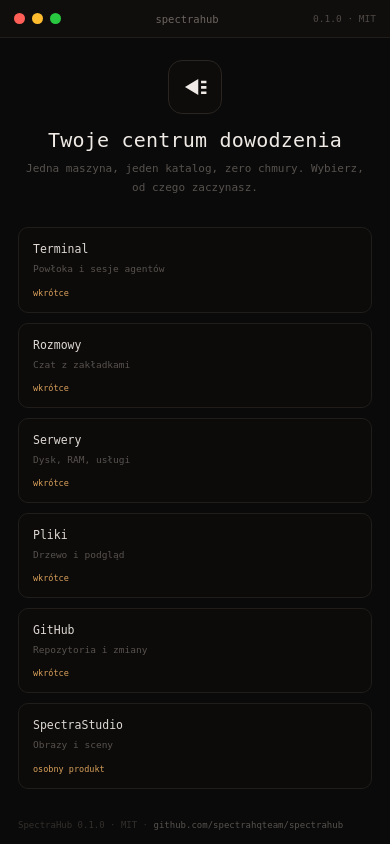
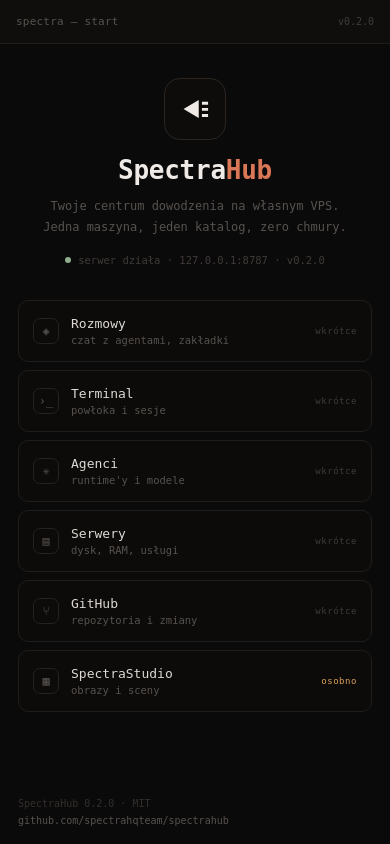
Before and after one commit to spectrahqteam/spectrahub, a website: page web/index.html in a window 390 px wide. Drawn offline with Linux system fonts and the light colour scheme.

Commit message:
feat(web): start screen with branches, mobile first; readable /health in browser
- rail with sections on desktop, single column on phones
- six branches: chat, terminal, agents, servers, github, studio
- /health returns a page when Accept: text/html, JSON otherwise

```diff
--- a/web/index.html
+++ b/web/index.html
@@ -2,55 +2,89 @@
 <html lang="pl">
 <head>
 <meta charset="utf-8">
-<meta name="viewport" content="width=device-width, initial-scale=1">
+<meta name="viewport" content="width=device-width, initial-scale=1, viewport-fit=cover">
+<meta name="theme-color" content="#0a0a0a">
 <title>SpectraHub</title>
 <link rel="stylesheet" href="styles.css">
 </head>
 <body>
-<div class="appwin">
+<main class="appwin">
   <header class="winbar">
     <span class="lights" aria-hidden="true"><i></i><i></i><i></i></span>
-    <span class="wintitle">spectrahub</span>
-    <span class="winacts">0.1.0 · MIT</span>
+    <span class="wintitle">spectra — start</span>
+    <span class="winacts">v0.2.0</span>
   </header>
 
   <div class="shell">
-    <aside class="rail" aria-label="Menu">
+    <aside class="rail" aria-label="Sekcje">
       <div class="brand">
         <span class="mark" aria-hidden="true"><svg viewBox="0 0 24 24"><path d="M3.4 12 L14.8 5.2 L14.8 18.8 Z M17.2 6.6 L21.8 6.6 L21.8 8.8 L17.2 8.8 Z M17.2 11.2 L21.8 11.2 L21.8 13.4 L17.2 13.4 Z M17.2 15.8 L21.8 15.8 L21.8 18 L17.2 18 Z"/></svg></span>
         <span class="bt"><b>SPECTRA</b><span>HUB</span></span>
       </div>
       <p class="sec">Praca</p>
-      <a class="it" href="#"><span class="ico">◆</span>Rozmowy<em>—</em></a>
-      <a class="it" href="#"><span class="ico">›_</span>Terminal<em>—</em></a>
+      <a class="it" href="#chat"><span class="ico">◈</span>Rozmowy<em>—</em></a>
+      <a class="it" href="#terminal"><span class="ico">›_</span>Terminal<em>—</em></a>
       <p class="sec">Sterowanie</p>
-      <a class="it" href="#"><span class="ico">✳</span>Agenci<em>—</em></a>
-      <a class="it" href="#"><span class="ico">▤</span>Serwery<em>—</em></a>
+      <a class="it" href="#agents"><span class="ico">✳</span>Agenci<em>—</em></a>
+      <a class="it" href="#servers"><span class="ico">▤</span>Serwery<em>—</em></a>
       <p class="sec">Kod i pliki</p>
-      <a class="it" href="#"><span class="ico">⑂</span>GitHub<em>—</em></a>
-      <a class="it" href="#"><span class="ico">▭</span>Pliki</a>
-      <div class="tail">3 / 4 online<div class="who"><i></i>właściciel · VPS</div></div>
+      <a class="it" href="#github"><span class="ico">⑂</span>GitHub<em>—</em></a>
+      <a class="it" href="#files"><span class="ico">▭</span>Pliki<em>—</em></a>
+      <p class="sec">Produkty</p>
+      <a class="it" href="#studio"><span class="ico">▦</span>SpectraStudio</a>
+      <div class="tail">
+        <span class="pill"><i class="dot ok"></i>4 / 4 online</span>
+        <span class="who"><i class="ava"></i>właściciel · VPS</span>
+      </div>
     </aside>
 
-    <main class="main">
+    <section class="main">
       <div class="hero">
-        <span class="big"><svg viewBox="0 0 24 24"><path d="M3.4 12 L14.8 5.2 L14.8 18.8 Z M17.2 6.6 L21.8 6.6 L21.8 8.8 L17.2 8.8 Z M17.2 11.2 L21.8 11.2 L21.8 13.4 L17.2 13.4 Z M17.2 15.8 L21.8 15.8 L21.8 18 L17.2 18 Z"/></svg></span>
-        <h1>Twoje centrum dowodzenia</h1>
-        <p>Jedna maszyna, jeden katalog, zero chmury. Wybierz, od czego zaczynasz.</p>
+        <span class="logo" aria-hidden="true"><svg viewBox="0 0 24 24"><path d="M3.4 12 L14.8 5.2 L14.8 18.8 Z M17.2 6.6 L21.8 6.6 L21.8 8.8 L17.2 8.8 Z M17.2 11.2 L21.8 11.2 L21.8 13.4 L17.2 13.4 Z M17.2 15.8 L21.8 15.8 L21.8 18 L17.2 18 Z"/></svg></span>
+        <h1>Spectra<span>Hub</span></h1>
+        <p class="sub">Twoje centrum dowodzenia na własnym VPS.<br>Jedna maszyna, jeden katalog, zero chmury.</p>
+        <p class="state"><i class="dot ok"></i>serwer działa · 127.0.0.1:8787 · v0.2.0</p>
       </div>
 
-      <div class="cards">
-        <a class="card" href="#"><b>Terminal</b><span>Powłoka i sesje agentów</span><em>wkrótce</em></a>
-        <a class="card" href="#"><b>Rozmowy</b><span>Czat z zakładkami</span><em>wkrótce</em></a>
-        <a class="card" href="#"><b>Serwery</b><span>Dysk, RAM, usługi</span><em>wkrótce</em></a>
-        <a class="card" href="#"><b>Pliki</b><span>Drzewo i podgląd</span><em>wkrótce</em></a>
-        <a class="card" href="#"><b>GitHub</b><span>Repozytoria i zmiany</span><em>wkrótce</em></a>
-        <a class="card" href="#"><b>SpectraStudio</b><span>Obrazy i sceny</span><em>osobny produkt</em></a>
-      </div>
+      <nav class="branches" aria-label="Gdzie chcesz wejść">
+        <a class="branch" id="chat" href="#chat">
+          <span class="bico">◈</span>
+          <span class="btx"><b>Rozmowy</b><span>czat z agentami, zakładki</span></span>
+          <span class="tag soon">wkrótce</span>
+        </a>
+        <a class="branch" id="terminal" href="#terminal">
+          <span class="bico">›_</span>
+          <span class="btx"><b>Terminal</b><span>powłoka i sesje</span></span>
+          <span class="tag soon">wkrótce</span>
+        </a>
+        <a class="branch" id="agents" href="#agents">
+          <span class="bico">✳</span>
+          <span class="btx"><b>Agenci</b><span>runtime'y i modele</span></span>
+          <span class="tag soon">wkrótce</span>
+        </a>
+        <a class="branch" id="servers" href="#servers">
+          <span class="bico">▤</span>
+          <span class="btx"><b>Serwery</b><span>dysk, RAM, usługi</span></span>
+          <span class="tag soon">wkrótce</span>
+        </a>
+        <a class="branch" id="github" href="#github">
+          <span class="bico">⑂</span>
+          <span class="btx"><b>GitHub</b><span>repozytoria i zmiany</span></span>
+          <span class="tag soon">wkrótce</span>
+        </a>
+        <a class="branch" id="studio" href="#studio">
+          <span class="bico">▦</span>
+          <span class="btx"><b>SpectraStudio</b><span>obrazy i sceny</span></span>
+          <span class="tag">osobno</span>
+        </a>
+      </nav>
 
-      <p class="foot">SpectraHub 0.1.0 · MIT · <a href="https://github.com/spectrahqteam/spectrahub">github.com/spectrahqteam/spectrahub</a></p>
-    </main>
+      <footer class="foot">
+        <span>SpectraHub 0.2.0 · MIT</span>
+        <a href="https://github.com/spectrahqteam/spectrahub">github.com/spectrahqteam/spectrahub</a>
+      </footer>
+    </section>
   </div>
-</div>
+</main>
 </body>
 </html>
--- a/web/styles.css
+++ b/web/styles.css
@@ -1,48 +1,101 @@
+/* mobile first: telefon jest pierwszym ekranem */
 *{box-sizing:border-box;margin:0;padding:0}
-html,body{height:100%}
-body{display:grid;place-items:center;padding:22px;background:radial-gradient(120% 90% at 50% 0%,#0d0c0b,#0a0a0a 55%);
- color:#ded9d4;font-family:"DejaVu Sans Mono",ui-monospace,SFMono-Regular,Menlo,Consolas,monospace;font-size:12px}
-svg{display:block;fill:none;stroke:currentColor;stroke-width:1.5}
-.appwin{width:min(1180px,100%);height:min(760px,calc(100vh - 44px));display:flex;flex-direction:column;background:#0a0a0a;
- border:1px solid #242120;border-radius:12px;overflow:hidden;box-shadow:0 30px 70px rgba(0,0,0,.55)}
-.winbar{height:38px;flex:0 0 38px;display:flex;align-items:center;gap:12px;padding:0 14px;background:#100e0d;border-bottom:1px solid #201d1a}
-.lights{display:flex;gap:7px}.lights i{width:11px;height:11px;border-radius:50%;display:block}
-.lights i:nth-child(1){background:#ff5f57}.lights i:nth-child(2){background:#febc2e}.lights i:nth-child(3){background:#28c840}
-.wintitle{font-size:10.5px;color:#6b6560;margin:0 auto}.winacts{font-size:9.5px;color:#4f4a46}
+:root{
+  --bg:#0a0a0a; --win:#0b0a0a; --bar:#100e0d; --line:#201d1a; --line2:#171614;
+  --ink:#ded9d4; --ink-hi:#efeae5; --muted:#57524e; --dim:#3f3b38; --dim2:#332f2c;
+  --accent:#d97757; --ok:#8fae8f; --warn:#d9a05a;
+}
+html{-webkit-text-size-adjust:100%}
+body{
+  min-height:100%;background:radial-gradient(120% 80% at 50% 0%,#0d0c0b,#0a0a0a 60%);
+  color:var(--ink);font-family:"DejaVu Sans Mono",ui-monospace,SFMono-Regular,Menlo,Consolas,monospace;
+  font-size:13px;padding:0;display:flex
+}
+svg{display:block;fill:none;stroke:currentColor}
+
+.appwin{flex:1;min-height:100dvh;display:flex;flex-direction:column;background:var(--win)}
+
+.winbar{height:44px;flex:0 0 44px;display:flex;align-items:center;gap:10px;padding:0 16px;
+  background:var(--bar);border-bottom:1px solid var(--line);position:sticky;top:0;z-index:5}
+.lights{display:none}
+.wintitle{font-size:11px;color:var(--muted);letter-spacing:.02em}
+.winacts{margin-left:auto;font-size:10px;color:var(--dim)}
+
 .shell{flex:1;display:flex;min-height:0}
-.rail{width:212px;flex:0 0 212px;border-right:1px solid #171614;background:#0b0a0a;display:flex;flex-direction:column;padding:14px 0 12px}
-.brand{display:flex;align-items:center;gap:10px;padding:0 16px 14px}
-.mark{width:28px;height:28px;border:1px solid #241f1c;border-radius:8px;display:grid;place-items:center}
-.mark svg{width:16px;height:16px;fill:#efeae5;stroke:none}
-.bt b{display:block;font-size:10px;letter-spacing:.22em;color:#efeae5}.bt span{display:block;font-size:7.5px;letter-spacing:.16em;color:#4a4642;margin-top:2px}
-.sec{font-size:7.5px;letter-spacing:.22em;text-transform:uppercase;color:#332f2c;padding:12px 18px 5px}
-.it{display:flex;align-items:center;gap:10px;padding:8px 16px;font-size:11px;color:#6b6560;text-decoration:none}
-.it .ico{width:16px;color:#4a4642}
-.it em{margin-left:auto;font-style:normal;font-size:9px;color:#332f2c}
-.it:hover{color:#a9a29c}
-.tail{margin-top:auto;padding:10px 16px 0;font-size:9px;color:#57524e}
-.who{display:flex;align-items:center;gap:8px;margin-top:8px;font-size:9.5px;color:#6b6560}
-.who i{width:18px;height:18px;border-radius:50%;border:1px solid #2a2724;display:block}
-.main{flex:1;display:flex;flex-direction:column;padding:34px 38px 16px;min-width:0;overflow:auto}
-.hero{text-align:center;margin-bottom:30px}
-.big{display:inline-grid;place-items:center;width:54px;height:54px;border:1px solid #2a2521;border-radius:14px;background:#0d0c0b;margin-bottom:14px}
-.big svg{width:28px;height:28px;fill:#efeae5;stroke:none}
-.hero h1{font-size:20px;font-weight:500;color:#efeae5;letter-spacing:.01em;margin-bottom:8px}
-.hero p{font-size:11px;color:#57524e;line-height:1.7}
-.cards{display:grid;grid-template-columns:repeat(3,1fr);gap:10px}
-.card{display:flex;flex-direction:column;gap:5px;padding:14px;border:1px solid #201d1a;border-radius:10px;background:#0c0b0a;
- text-decoration:none;color:inherit;position:relative;transition:border-color .15s}
-.card:hover{border-color:#3a332e}
-.card b{font-size:11.5px;font-weight:500;color:#ded9d4}
-.card span{font-size:9.5px;color:#57524e;line-height:1.6}
-.card em{font-style:normal;font-size:8.5px;color:#d9a05a;margin-top:6px}
-.foot{margin-top:auto;padding-top:22px;font-size:9px;color:#332f2c}
-.foot a{color:#57524e;text-decoration:none}
-@media (max-width:820px){
-  body{padding:0}
-  .appwin{width:100vw;height:100vh;border:0;border-radius:0}
-  .rail{display:none}
-  .cards{grid-template-columns:1fr 1fr}
-  .main{padding:22px 18px 14px}
+.rail{display:none}
+
+.main{flex:1;display:flex;flex-direction:column;padding:28px 18px 18px;min-width:0}
+
+.hero{text-align:center;padding:6px 0 26px}
+.logo{display:inline-grid;place-items:center;width:62px;height:62px;border:1px solid #2a2521;
+  border-radius:16px;background:#0d0c0b;margin-bottom:16px}
+.logo svg{width:32px;height:32px;fill:var(--ink-hi);stroke:none}
+h1{font-size:26px;font-weight:600;letter-spacing:-.01em;color:var(--ink-hi);line-height:1.15}
+h1 span{color:var(--accent)}
+.sub{margin-top:10px;font-size:12px;line-height:1.75;color:var(--muted)}
+.state{margin-top:16px;font-size:10.5px;color:var(--dim);display:flex;align-items:center;
+  justify-content:center;gap:7px;flex-wrap:wrap}
+.dot{width:6px;height:6px;border-radius:50%;display:inline-block;flex:0 0 6px}
+.dot.ok{background:var(--ok)}
+
+.branches{display:grid;gap:8px;margin-top:8px}
+.branch{display:flex;align-items:center;gap:12px;padding:15px 14px;border:1px solid var(--line);
+  border-radius:10px;background:#0c0b0a;text-decoration:none;color:inherit;position:relative}
+.branch:active{border-color:#3a332e;background:#0e0d0c}
+.bico{width:26px;height:26px;flex:0 0 26px;display:grid;place-items:center;border:1px solid #242120;
+  border-radius:7px;color:var(--muted);font-size:12px}
+.btx{display:flex;flex-direction:column;gap:3px;min-width:0}
+.btx b{font-size:13px;font-weight:500;color:var(--ink)}
+.btx span{font-size:10.5px;color:var(--muted)}
+.tag{margin-left:auto;font-size:9px;letter-spacing:.06em;color:var(--warn);white-space:nowrap}
+.tag.soon{color:var(--dim)}
+
+.foot{margin-top:auto;padding-top:26px;display:flex;flex-direction:column;gap:6px;
+  font-size:10px;color:var(--dim2)}
+.foot a{color:var(--muted);text-decoration:none;word-break:break-all}
+
+.pill{display:inline-flex;align-items:center;gap:6px}
+.ava{width:16px;height:16px;border-radius:50%;border:1px solid #2a2724;display:inline-block}
+
+/* desktop / laptop */
+@media (min-width:900px){
+  body{padding:22px;align-items:center;justify-content:center;min-height:100dvh}
+  .appwin{max-width:1240px;min-height:0;height:min(820px,calc(100dvh - 44px));border:1px solid #242120;
+    border-radius:12px;overflow:hidden;box-shadow:0 30px 70px rgba(0,0,0,.55)}
+  .winbar{height:38px;flex:0 0 38px;position:static}
+  .lights{display:flex;gap:7px}
+  .lights i{width:11px;height:11px;border-radius:50%;display:block}
+  .lights i:nth-child(1){background:#ff5f57}
+  .lights i:nth-child(2){background:#febc2e}
+  .lights i:nth-child(3){background:#28c840}
+  .wintitle{margin:0 auto}
+  .winacts{margin-left:0;font-size:9.5px}
+
+  .rail{display:flex;flex-direction:column;width:212px;flex:0 0 212px;border-right:1px solid var(--line2);
+    background:#0b0a0a;padding:14px 0 12px}
+  .brand{display:flex;align-items:center;gap:10px;padding:0 16px 14px}
+  .mark{width:28px;height:28px;border:1px solid #241f1c;border-radius:8px;display:grid;place-items:center}
+  .mark svg{width:16px;height:16px;fill:var(--ink-hi);stroke:none}
+  .bt b{display:block;font-size:10px;letter-spacing:.22em;color:var(--ink-hi)}
+  .bt span{display:block;font-size:7.5px;letter-spacing:.16em;color:#4a4642;margin-top:2px}
+  .sec{font-size:7.5px;letter-spacing:.22em;color:var(--dim2);padding:12px 18px 5px;text-transform:uppercase}
+  .it{display:flex;align-items:center;gap:10px;padding:8px 16px;font-size:11px;color:var(--muted);text-decoration:none}
+  .it .ico{width:16px;color:#4a4642;font-size:11px}
+  .it em{margin-left:auto;font-style:normal;font-size:9px;color:var(--dim2)}
+  .it:hover{color:#a9a29c}
+  .tail{margin-top:auto;padding:10px 16px 0;display:flex;flex-direction:column;gap:8px;font-size:9.5px;color:var(--muted)}
+
+  .main{padding:40px 46px 22px}
+  .hero{text-align:left;display:grid;grid-template-columns:auto 1fr;gap:0 22px;align-items:center;padding-bottom:30px}
+  .logo{grid-row:span 3;margin:0;width:70px;height:70px;border-radius:18px}
+  .logo svg{width:36px;height:36px}
+  h1{font-size:24px}
+  .sub{margin-top:6px}
+  .state{justify-content:flex-start;margin-top:10px}
+  .branches{grid-template-columns:1fr 1fr;gap:10px;margin-top:14px}
+  .branch{padding:16px}
+  .foot{flex-direction:row;justify-content:space-between;align-items:center}
 }
-@media (max-width:480px){ .cards{grid-template-columns:1fr} }
+@media (prefers-reduced-motion:no-preference){
+  .branch{transition:border-color .15s,background .15s}
+}
```
Also changed, not shown: src/server.js (+41 -2 lines).
